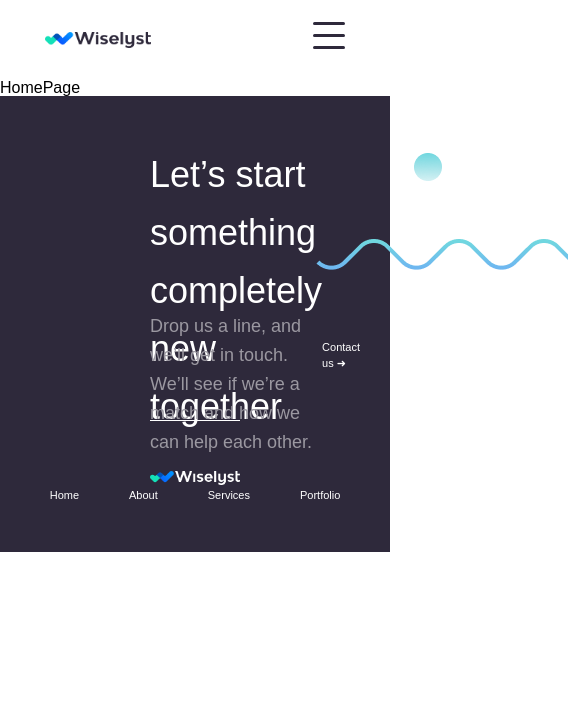
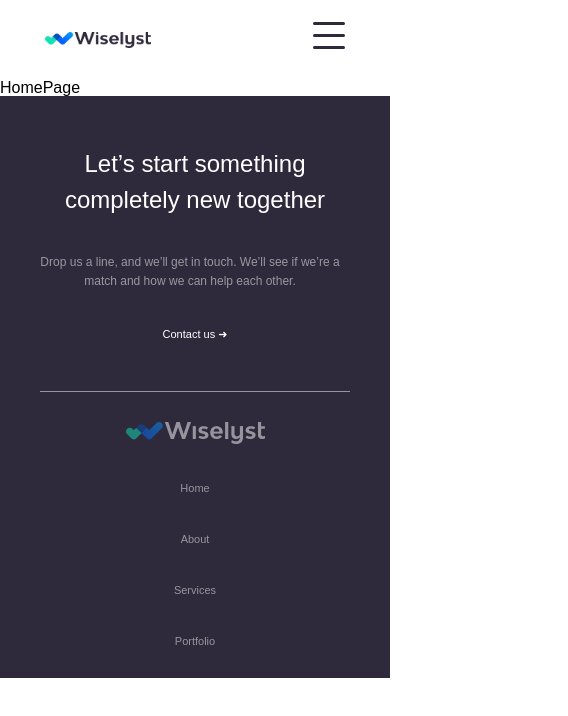
Before and after one commit to SerhiiBuchyn/my_layout, a React (Create React App) app: page / in a window 390 px wide. Shown: the top 716 px of the page, 568 px wide, since content can reach past the window. Built offline with nearby package versions, Linux system fonts and the light colour scheme.

Commit message:
add mobile responsive in Main.css and Footer.css

```diff
--- a/src/Main/Main.css
+++ b/src/Main/Main.css
@@ -1,25 +1,40 @@
 @media screen and (max-width: 1275px) {
 
     /*NAVBAR*/
-
     .menu__wrapper {
         margin: 0 110px;
+    }
+
+    /*FOOTER*/
+    .footer__wrapper {
+        margin: 0 110px;
+    }
+
+    .vector {
+        right: -206px;
     }
 }
 
 @media screen and (max-width: 1030px) {
 
     /*NAVBAR*/
-
     .menu__wrapper {
         margin: 0 70px;
+    }
+
+    /*FOOTER*/
+    .footer__wrapper {
+        margin: 0 70px;
+    }
+
+    .vector {
+        right: -166px;
     }
 }
 
 @media screen and (max-width: 940px) {
 
     /*NAVBAR*/
-
     .menu__wrapper {
         margin: 0 40px;
         column-gap: 35px;
@@ -30,16 +45,26 @@
     }
 
     /*FOOTER*/
+    .footer__wrapper {
+        margin: 0 40px;
+    }
 
     .footer__menu__container {
         column-gap: 35px;
+    }
+
+    .ellipse {
+        right: -90px;
+    }
+
+    .vector {
+        right: -135px;
     }
 }
 
 @media screen and (max-width: 880px) {
 
     /*NAVBAR*/
-
     .menu__wrapper {
         margin: 0 30px;
     }
@@ -52,7 +77,6 @@
 @media screen and (max-width: 810px) {
 
     /*NAVBAR*/
-
     .menu__list {
         column-gap: 30px;
     }
@@ -60,12 +84,20 @@
     .menu__btn {
         display: none;
     }
+
+    /*FOOTER*/
+    .ellipse {
+        right: -85px;
+    }
+
+    .vector {
+        right: -123px;
+    }
 }
 
 @media screen and (max-width: 756px) {
 
     /*NAVBAR*/
-
     .menu__wrapper {
         margin: 0 20px;
     }
@@ -73,12 +105,32 @@
     .menu__list {
         column-gap: 30px;
     }
+
+    /*FOOTER*/
+    .ellipse {
+        right: -80px;
+    }
+
+    .vector {
+        right: -112px;
+    }
+}
+
+@media screen and (max-width: 679px) {
+
+    /*FOOTER*/
+    .ellipse {
+        display: none;
+    }
+
+    .vector {
+        display: none;
+    }
 }
 
 @media screen and (max-width: 654px) {
 
     /*NAVBAR*/
-
     .menu__wrapper {
         margin: 0 15px;
     }
@@ -91,7 +143,6 @@
 @media screen and (max-width: 642px) {
 
     /*NAVBAR*/
-
     .menu__wrapper {
         justify-content: space-between;
         padding: 0 30px;
@@ -123,17 +174,36 @@
 @media screen and (max-width: 540px) {
 
     /*FOOTER*/
+    .footer__container {
+        flex-direction: column;
+        align-items: center;
+        text-align: center;
+        row-gap: 35px;
+    }
 
     .footer__menu__container {
         flex-direction: column;
+        row-gap: 35px;
+    }
+
+    .footer__menu__list {
+        flex-direction: column;
+        row-gap: 35px;
+    }
+}
+
+@media screen and (max-width: 400px) {
+
+    /*FOOTER*/
+    .footer__menu__container {
+        padding: 30px 0 30px 0;
     }
 }
 
 @media screen and (max-width: 325px) {
 
     /*FOOTER*/
-
     .footer__menu__container {
-        padding: 0 20px;
+        padding: 20px 20px;
     }
 }
--- a/src/components/Footer/Footer.css
+++ b/src/components/Footer/Footer.css
@@ -72,6 +72,27 @@
 }
 
 @media screen and (max-width: 810px) {
+
+    /*FOOTER-TITLE-FONT*/
+    .footer__title__font {
+        max-width: 450px;
+        max-height: 116px;
+        font-style: normal;
+        font-weight: 500;
+        font-size: 34px;
+        line-height: 151.5%;
+    }
+
+    .footer__description__font {
+        max-width: 400px;
+        max-height: 45px;
+        font-style: normal;
+        font-weight: 430;
+        font-size: 14px;
+        line-height: 151.5%;
+    }
+
+    /*FOOTER-MENU-FONT*/
     .footer__font__style a {
         font-style: normal;
         font-weight: 450;
@@ -81,6 +102,25 @@
 }
 
 @media screen and (max-width: 756px) {
+
+    /*FOOTER-TITLE-FONT*/
+    .footer__title__font {
+        max-width: 350px;
+        max-height: 116px;
+        font-style: normal;
+        font-weight: 350;
+        font-size: 32px;
+    }
+
+    .footer__description__font {
+        max-width: 300px;
+        max-height: 45px;
+        font-style: normal;
+        font-weight: 300;
+        font-size: 12px;
+    }
+
+    /*FOOTER-MENU-FONT*/
     .footer__font__style a {
         font-style: normal;
         font-weight: 400;
@@ -90,6 +130,8 @@
 }
 
 @media screen and (max-width: 679px) {
+
+    /*FOOTER-MENU-FONT*/
     .footer__font__style a {
         font-style: normal;
         font-weight: 370;
@@ -98,18 +140,31 @@
     }
 }
 
+@media screen and (max-width: 400px) {
+
+    /*FOOTER-TITLE-FONT*/
+    .footer__title__font {
+        max-width: 330px;
+        max-height: 116px;
+        font-style: normal;
+        font-size: 24px;
+        margin: 0 0 35px 0;
+    }
+}
+
 .footer__contact li.active a {
     color: var(--blue);
     opacity: 100%;
 }
 
-.footer__contact li:hover {
+.footer__contact li.a:hover {
     color: var(--blue);
 }
 
 .footer__menu__container {
     padding: 50px 0 50px 0;
-    border-top: 1px solid white;
+    border-top: 1px solid var(--white);
+    opacity: 0.5;
 }
 
 .footer__menu__list {
```
